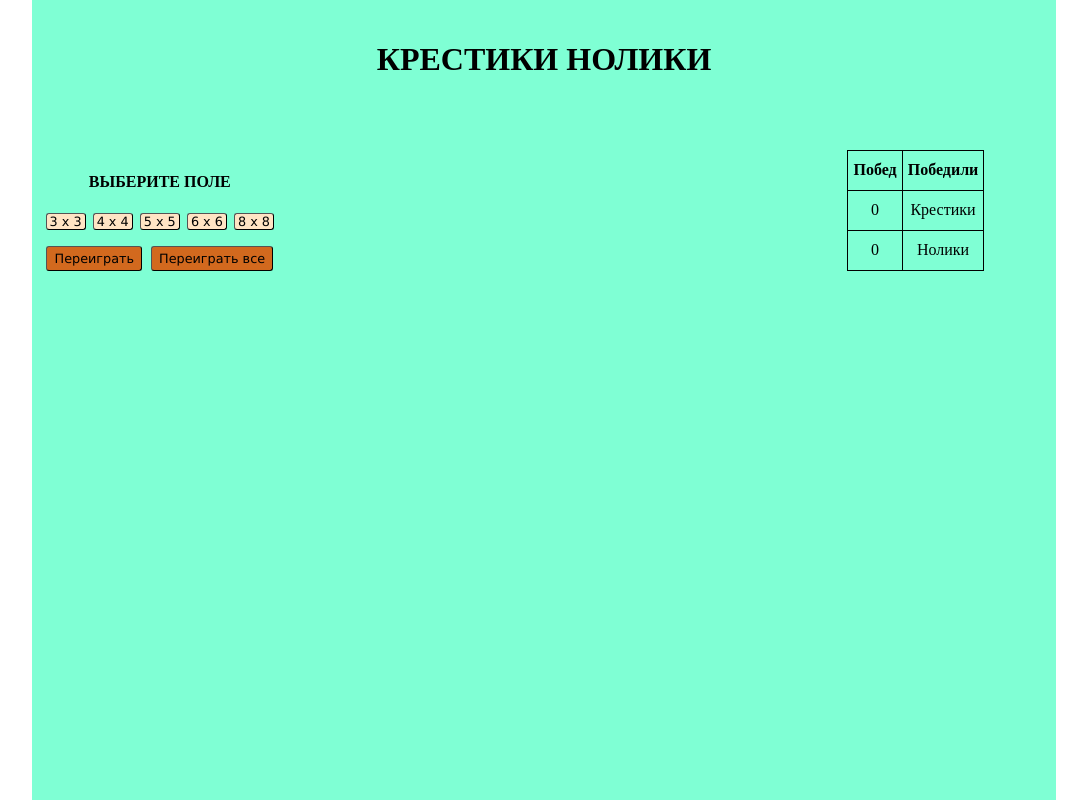
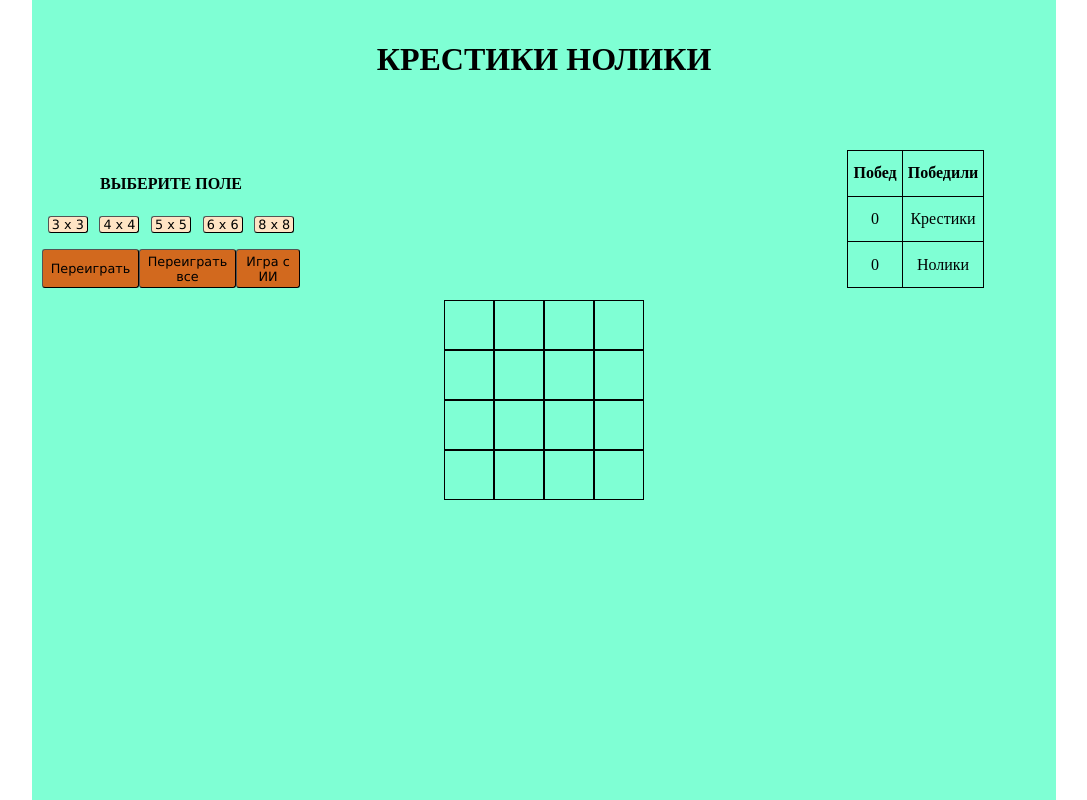
Before and after one commit to ALexandrLaz/tic-tac-toe, a plain HTML site: page index.html in a window 1280 px wide. Both pictures are taken after a click on the button "Переиграть". Shown: the whole page, without its empty margins (96-1183 px from the left). Drawn offline with Linux system fonts and the light colour scheme.

Commit message:
some changes

```diff
--- a/css/style.css
+++ b/css/style.css
@@ -57,7 +57,7 @@ button:hover{
 button:active{
   background-color: #dac0a1;
 }
-#restart, #restart_all{
+#restart, #restart_all, #AI{
   width: auto;
   padding: 1.5% 3%;
   background-color: chocolate;
--- a/index.html
+++ b/index.html
@@ -24,6 +24,7 @@
           <div class="razmer">
             <button id="restart" class="restart">Переиграть</button>
             <button id="restart_all" class="restart">Переиграть все</button>
+            <button id="AI" class="restart">Игра с ИИ</button>
           </div>
         </nav>
         <table>
--- a/js/script.js
+++ b/js/script.js
@@ -5,11 +5,12 @@ let arrWin = [];
 let winX = 0;
 let win0 = 0;
 let draw = 0;
-winCombin(move)
-fieldSet(move);
 let playBoard = [];
+let idItem = 0;
 const player = "X";
 const playerAI = "O";
+winCombin(move);
+fieldSet(move);
 
 function winCombin(move) {
   let win = [];
@@ -52,7 +53,6 @@ function winCombin(move) {
   win = win.concat(step2);
   win.push(step3, step5.reverse());
   arrWin = win;
-  playBoard = playBoard.concat(arrWin)
   return win
 }
 
@@ -79,6 +79,9 @@ function createElem(name, className, event, fn) {
   if (event != undefined && fn != undefined) {
     element.addEventListener(event, fn);
   }
+  element.setAttribute("id", idItem);
+  playBoard.push(idItem);
+  idItem++;
   return element;
 }
 
@@ -93,15 +96,14 @@ let prev = "";
 function tictactoe(e) {
   if (e.target.innerHTML == "") {
     draw++;
-    if (prev == "") {
+    if (prev == "" || prev == "O") {
       e.target.innerHTML = "X";
+      console.log(e.target.getAttribute("id"))
       prev = "X";
     } else if (prev == "X") {
       e.target.innerHTML = "O";
+      console.log(e.target.getAttribute("id"))
       prev = "O";
-    } else if (prev = "O") {
-      e.target.innerHTML = "X";
-      prev = "X";
     }
     checkWin(prev, move);
   }
@@ -138,6 +140,7 @@ document.querySelector("#restart_all").addEventListener("click", () => {
   close();
 });
 function close() {
+  idItem = 0;
   document.querySelector(".modal").style.display = "none";
   removeElem(allBox);
   fieldSet(move)
@@ -156,5 +159,3 @@ function close() {
 //   }
 //   e.target.append("canvas")
 // }
-
-// console.log(draw(10, 1))
```
